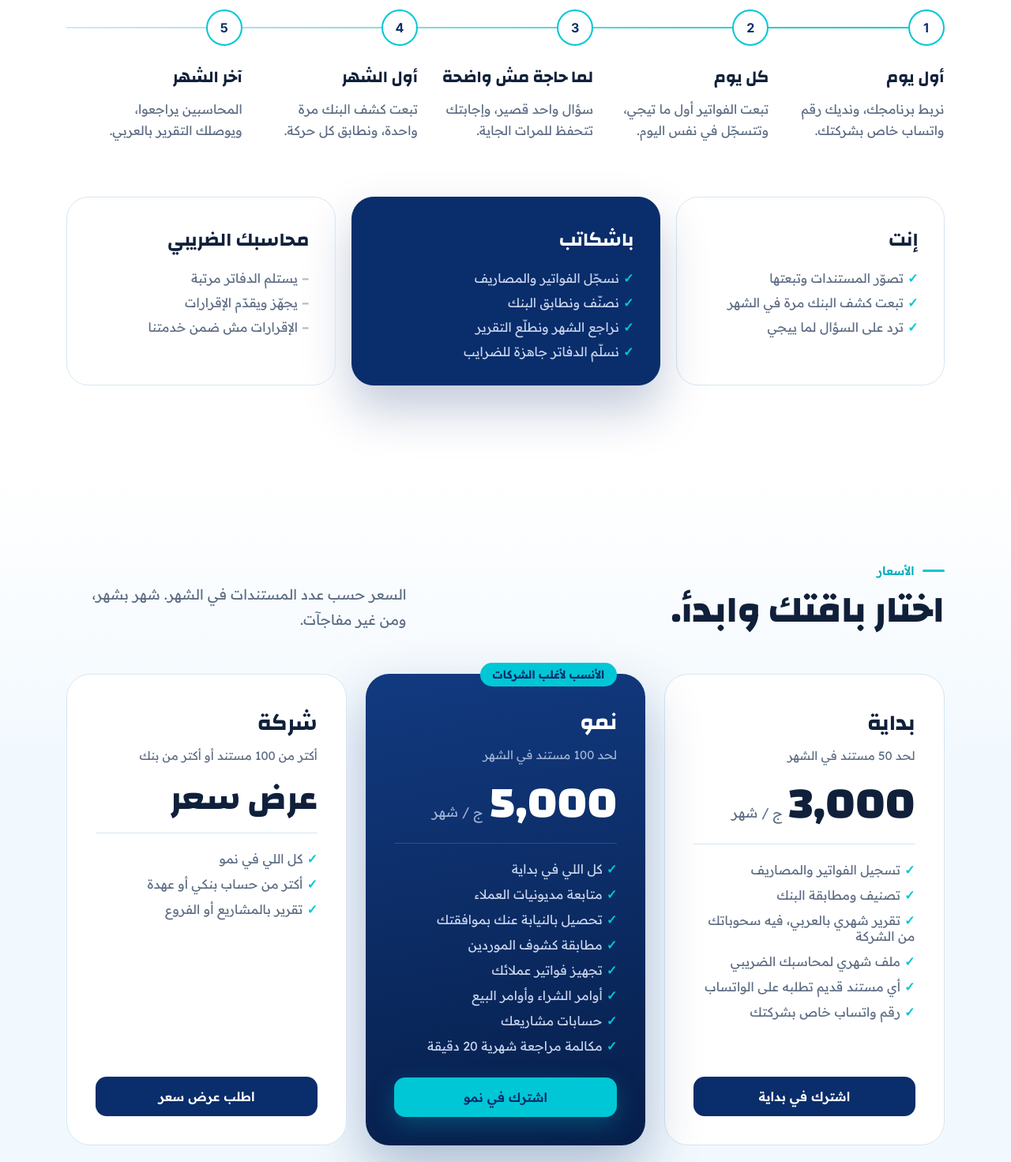
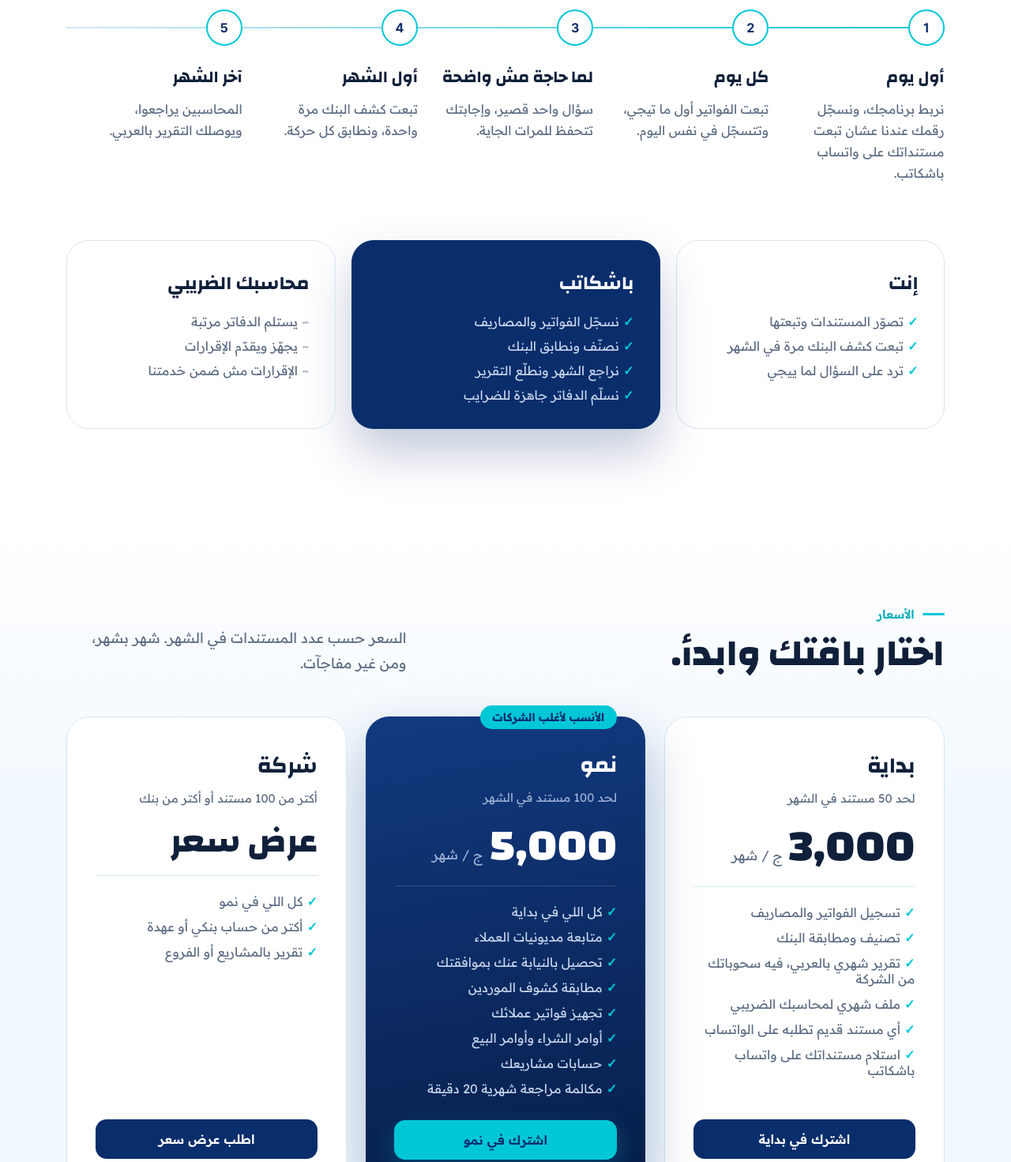
Before and after one commit to ghsh2008/bashkateb, a plain HTML site: page index.html in a window 1280 px wide. Shown: the part 5360-6831 px from the top of the page at 79% size. Drawn offline with Linux system fonts and the light colour scheme.

Commit message:
Site: one shared Bashkateb WhatsApp number (remove 'private number per company' wording)
Co-Authored-By: Claude Fable 5.2 <noreply@anthropic.com>
Claude-Session: https://claude.ai/code/session_01BuxSnasngnbDaqXrjrfpMG

```diff
--- a/index.html
+++ b/index.html
@@ -442,7 +442,7 @@ input:focus,select:focus,textarea:focus{outline:2px solid var(--navy);outline-of
 <section class="sec in">
   <div class="sec-h rv"><div><span class="eyebrow"><i></i>شهر مع باشكاتب</span><h2 class="h">الشهر بيمشي كده.</h2></div></div>
   <div class="tl rv">
-    <div><i class="lat">1</i><b>أول يوم</b><p>نربط برنامجك، ونديك رقم واتساب خاص بشركتك.</p></div>
+    <div><i class="lat">1</i><b>أول يوم</b><p>نربط برنامجك، ونسجّل رقمك عندنا عشان تبعت مستنداتك على واتساب باشكاتب.</p></div>
     <div><i class="lat">2</i><b>كل يوم</b><p>تبعت الفواتير أول ما تيجي، وتتسجّل في نفس اليوم.</p></div>
     <div><i class="lat">3</i><b>لما حاجة مش واضحة</b><p>سؤال واحد قصير، وإجابتك تتحفظ للمرات الجاية.</p></div>
     <div><i class="lat">4</i><b>أول الشهر</b><p>تبعت كشف البنك مرة واحدة، ونطابق كل حركة.</p></div>
@@ -462,7 +462,7 @@ input:focus,select:focus,textarea:focus{outline:2px solid var(--navy);outline-of
   </div>
   <div class="plans">
     <div class="plan rv"><h4>بداية</h4><div class="cap">لحد 50 مستند في الشهر</div><div class="price"><b class="lat">3,000</b><span>ج / شهر</span></div>
-      <ul><li>تسجيل الفواتير والمصاريف</li><li>تصنيف ومطابقة البنك</li><li>تقرير شهري بالعربي، فيه سحوباتك من الشركة</li><li>ملف شهري لمحاسبك الضريبي</li><li>أي مستند قديم تطلبه على الواتساب</li><li>رقم واتساب خاص بشركتك</li></ul><button class="btn btn-navy" data-open data-plan="بداية">اشترك في بداية</button></div>
+      <ul><li>تسجيل الفواتير والمصاريف</li><li>تصنيف ومطابقة البنك</li><li>تقرير شهري بالعربي، فيه سحوباتك من الشركة</li><li>ملف شهري لمحاسبك الضريبي</li><li>أي مستند قديم تطلبه على الواتساب</li><li>استلام مستنداتك على واتساب باشكاتب</li></ul><button class="btn btn-navy" data-open data-plan="بداية">اشترك في بداية</button></div>
     <div class="plan hot rv d1"><span class="badge">الأنسب لأغلب الشركات</span><h4>نمو</h4><div class="cap">لحد 100 مستند في الشهر</div><div class="price"><b class="lat">5,000</b><span>ج / شهر</span></div>
       <ul><li>كل اللي في بداية</li><li>متابعة مديونيات العملاء</li><li>تحصيل بالنيابة عنك بموافقتك</li><li>مطابقة كشوف الموردين</li><li>تجهيز فواتير عملائك</li><li>أوامر الشراء وأوامر البيع</li><li>حسابات مشاريعك</li><li>مكالمة مراجعة شهرية 20 دقيقة</li></ul><button class="btn btn-tq" data-open data-plan="نمو">اشترك في نمو</button></div>
     <div class="plan rv d2"><h4>شركة</h4><div class="cap">أكتر من 100 مستند أو أكتر من بنك</div><div class="price"><b style="font-size:42px">عرض سعر</b></div>
```
